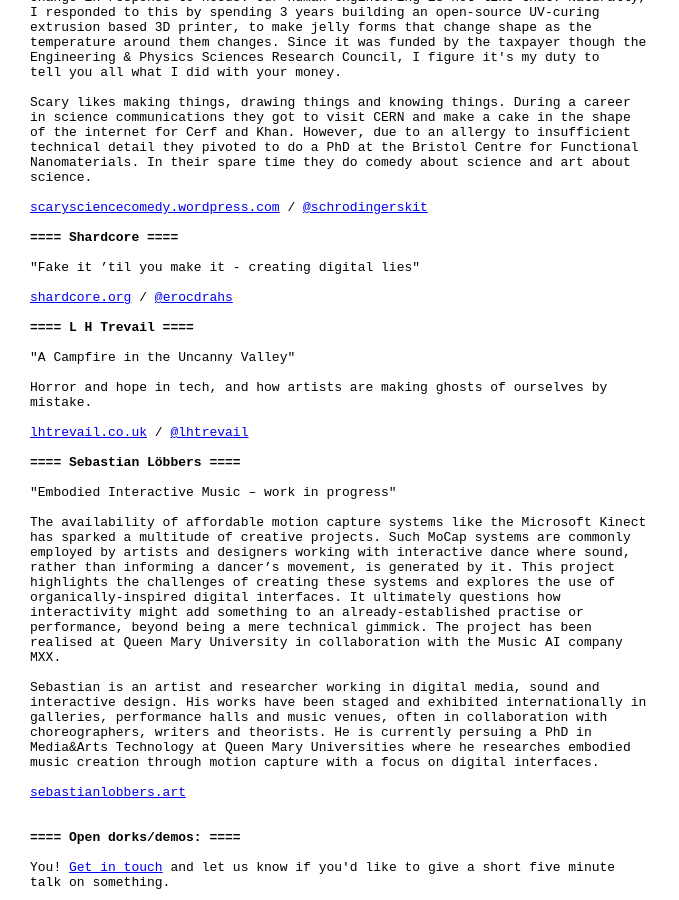
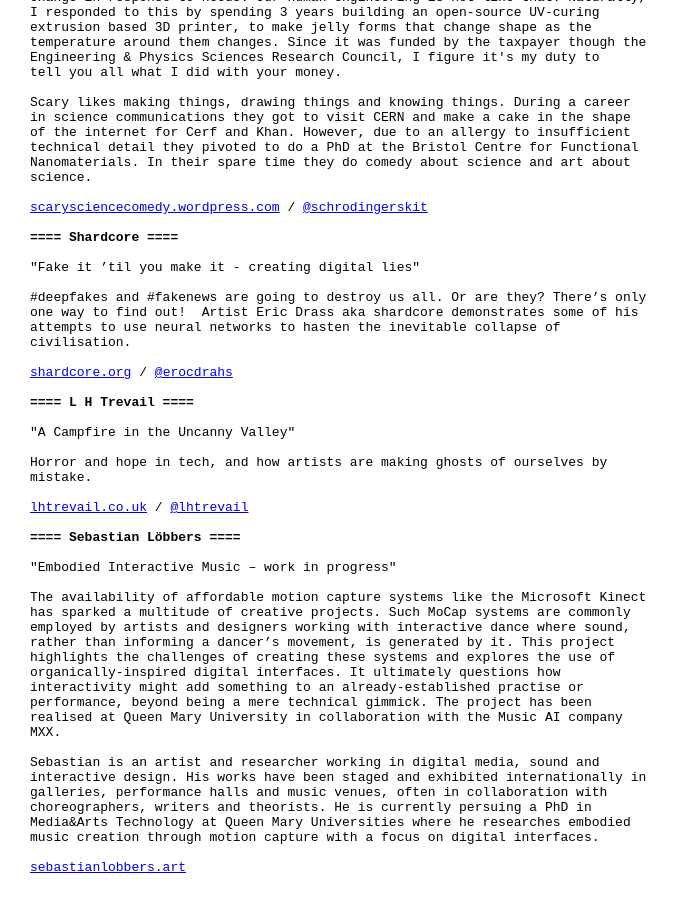
Before and after one commit to dorkbotlondon/dorkbotlondon.github.io, a Jekyll site: the page built from _posts/2019-07-04-96.html, in a window 1280 px wide and 900 px high, scrolled down 497 px. Shown: the whole window, without its empty margins (0-679 px from the left). Built offline with Jekyll 4.4.1, drawn with Linux system fonts in a browser that asks for light colours; Markdown is read by kramdown in place of the engine named in the settings; a script that is not in the unit is left out.

Commit message:
Add shard bio

```diff
--- a/_posts/2019-07-04-96.html
+++ b/_posts/2019-07-04-96.html
@@ -43,6 +43,11 @@
 
 "Fake it ’til you make it - creating digital lies"
 
+#deepfakes and #fakenews are going to destroy us all. Or are they? There’s only
+one way to find out!  Artist Eric Drass aka shardcore demonstrates some of his
+attempts to use neural networks to hasten the inevitable collapse of
+civilisation.
+
 <a href="http://www.shardcore.org/">shardcore.org</a> / <a href="https://twitter.com/erocdrahs">@erocdrahs</a>
 
 <b>==== L H Trevail ====</b>
```
